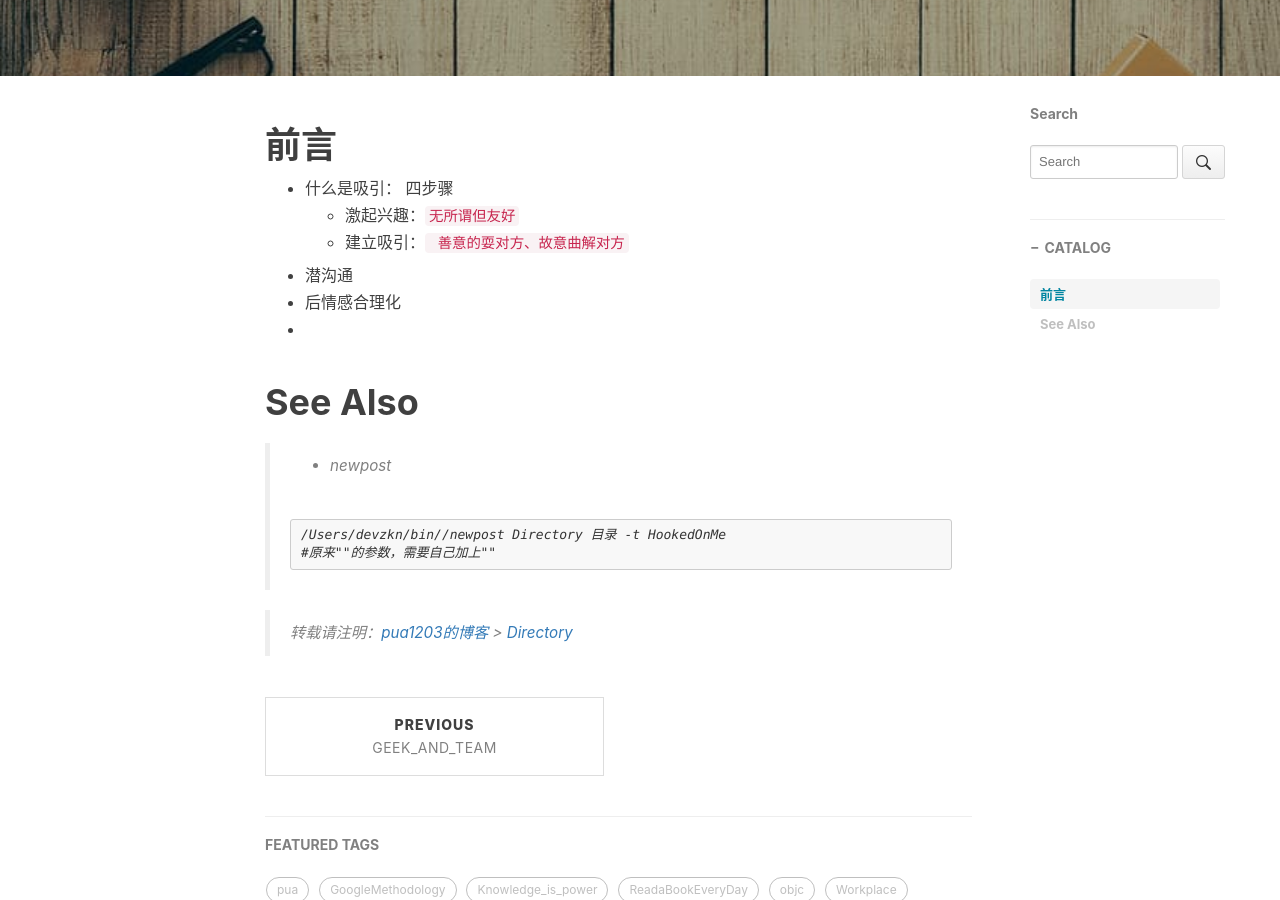
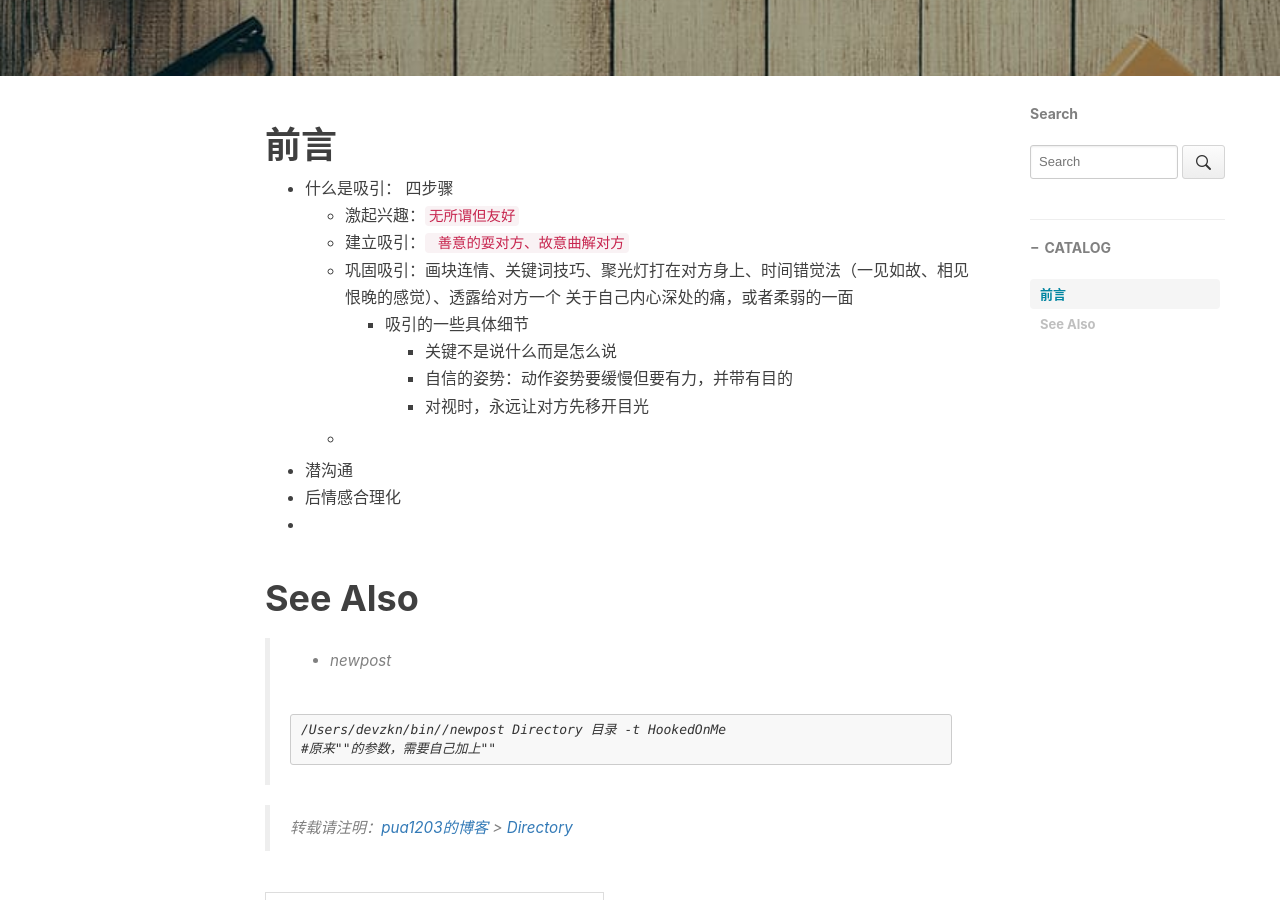
Before and after one commit to pua1203/pua1203.github.io, a Jekyll site: the page built from _posts/HookedOnMe/2018-10-16-Directory.md, in a window 1280 px wide and 900 px high, scrolled down 447 px. Built offline with Jekyll 4.4.1, drawn with Linux system fonts in a browser that asks for light colours; nearby versions of some CDN libraries; comment, search, counter and statistics services are not loaded.

Commit message:
对视时，永远让对方先移开目光

```diff
--- a/_posts/HookedOnMe/2018-10-16-Directory.md
+++ b/_posts/HookedOnMe/2018-10-16-Directory.md
@@ -20,6 +20,12 @@ subtitle: 目录
 * 什么是吸引： 四步骤
   * 激起兴趣：`无所谓但友好`
   * 建立吸引：` 善意的耍对方、故意曲解对方`
+  * 巩固吸引：画块连情、关键词技巧、聚光灯打在对方身上、时间错觉法（一见如故、相见恨晚的感觉）、透露给对方一个 关于自己内心深处的痛，或者柔弱的一面
+    * 吸引的一些具体细节
+      * 关键不是说什么而是怎么说
+      * 自信的姿势：动作姿势要缓慢但要有力，并带有目的
+      * 对视时，永远让对方先移开目光
+  *
 * 潜沟通
 * 后情感合理化
 *
```
